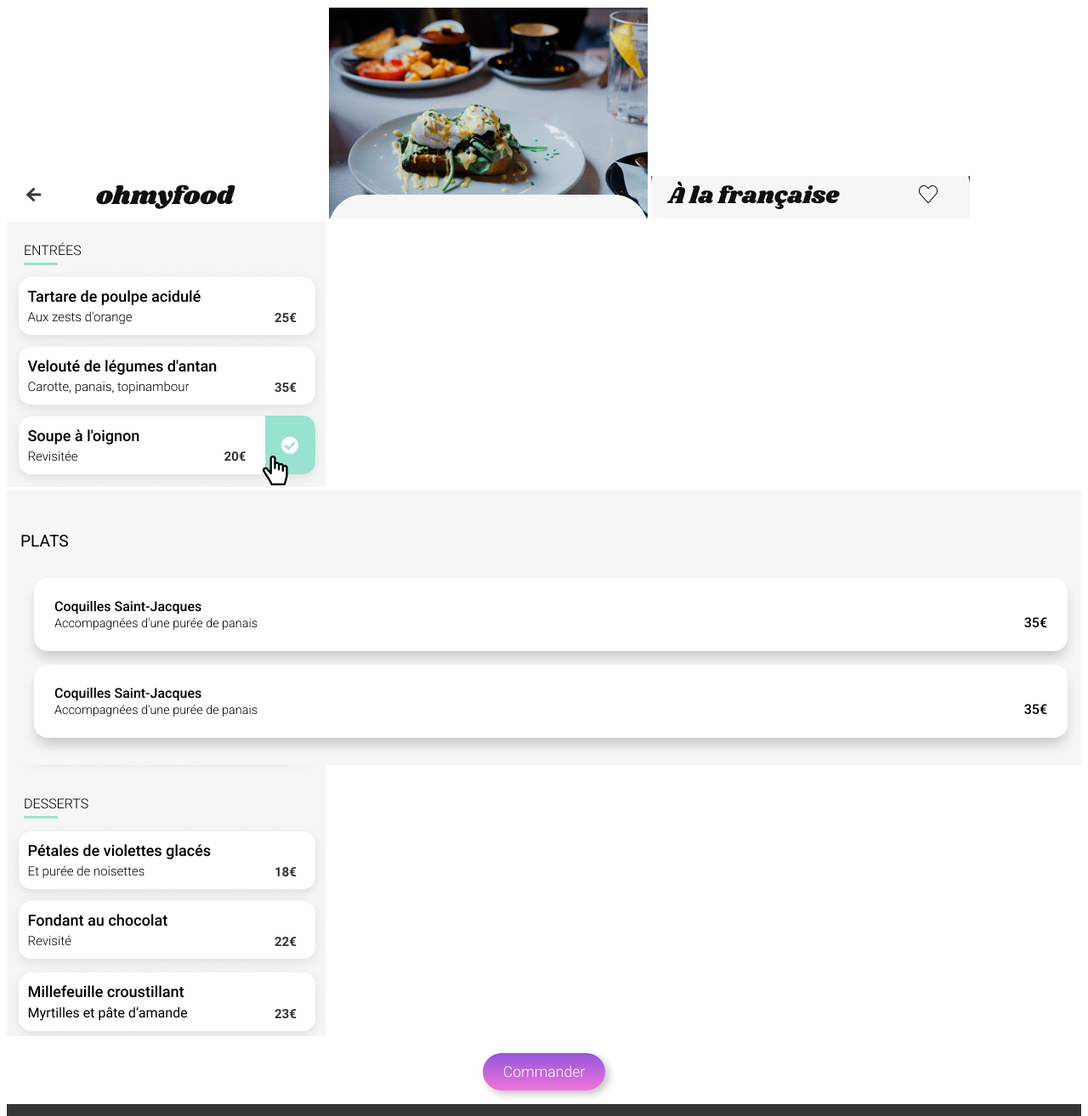
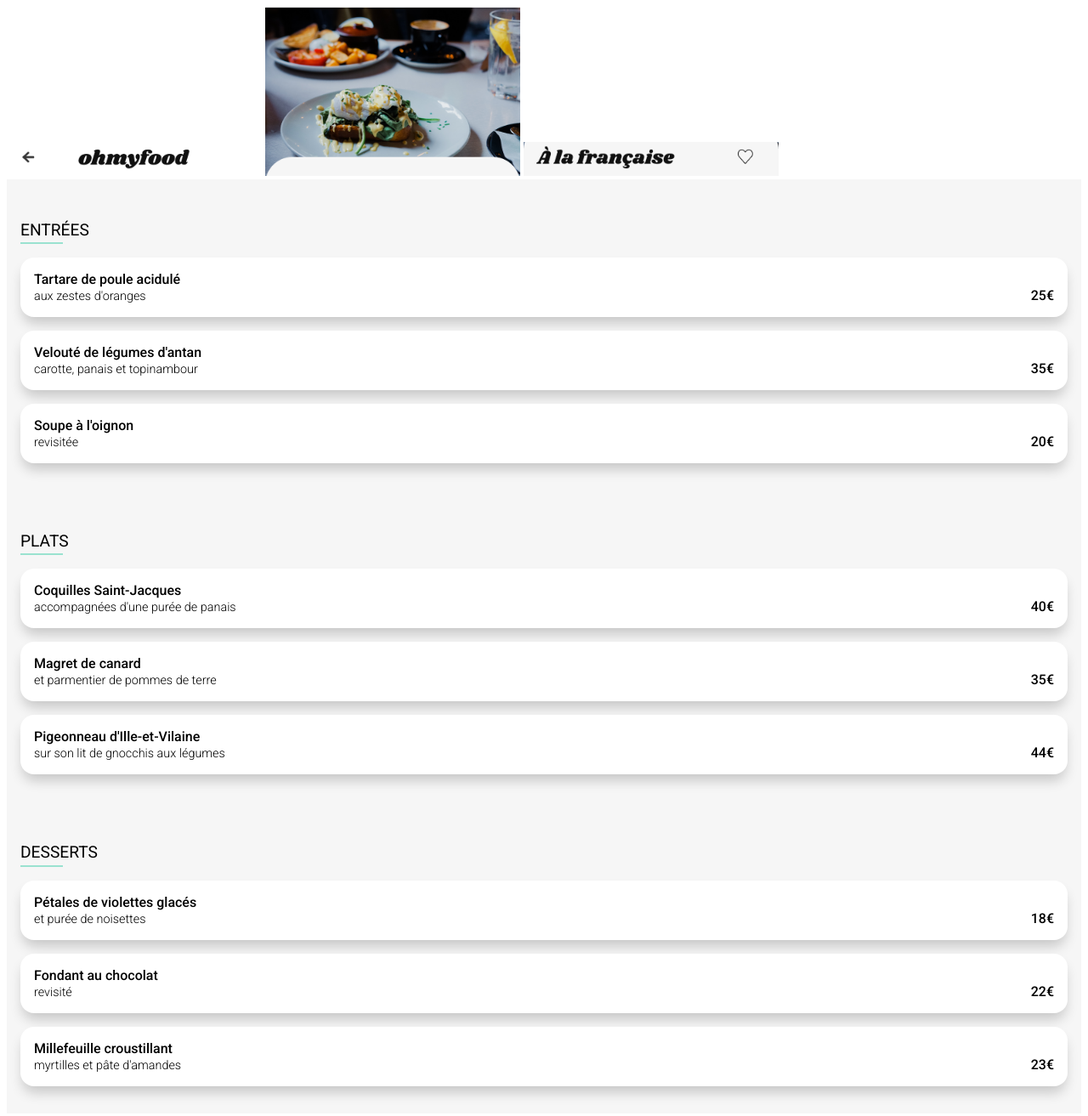
Before and after one commit to oolyster/AdelineReaux_3_27102020, a website: page restaurant-1.html in a window 1280 px wide. Shown: the top 1313 px of the page at 85% size. Drawn offline with Linux system fonts and the light colour scheme; a web font is replaced by a local one.

Commit message:
Restaurant v2

```diff
--- a/restaurant-1.html
+++ b/restaurant-1.html
@@ -9,25 +9,66 @@
     <meta name="description" content="Ohmyfood">
 </head>
 <body>
-<a href="index.html"><img src="maquette/menu-restaurant_3-0-0.png" alt="maquette"/></a>
-<img src="maquette/menu-restaurant_3-1-0.png" alt="maquette"/>
-<img src="maquette/menu-restaurant_3-1-1.png" alt="maquette"/>
-<img src="maquette/menu-restaurant_3-1-2.png" alt="maquette"/>
+<a href="index.html"><img src="maquette/menu-restaurant_3-0-0.png" alt="maquette" style="width: 300px;"/></a>
+<img src="maquette/menu-restaurant_3-1-0.png" alt="maquette" style="width: 300px;"/>
+<img src="maquette/menu-restaurant_3-1-1.png" alt="maquette" style="width: 300px;"/>
+<!--entrées-->
+<section class="plat">
+    <h2 class="plat__title">Entrées</h2>
+    <hr class="plat__hr">
+    <div class="plat__elements">
+        <div class="plat__element">
+            <span class="plat__nom">Tartare de poule acidulé</span><br/>
+            <span class="plat__description">aux zestes d'oranges</span><span class="plat__prix">25€</span>
+        </div>
+        <div class="plat__element">
+            <span class="plat__nom">Velouté de légumes d'antan</span><br/>
+            <span class="plat__description">carotte, panais et topinambour</span><span class="plat__prix">35€</span>
+        </div>
+        <div class="plat__element">
+            <span class="plat__nom">Soupe à l'oignon</span><br/>
+            <span class="plat__description">revisitée</span><span class="plat__prix">20€</span>
+        </div>
+    </div>
+</section>
 <!--plats-->
 <section class="plat">
     <h2 class="plat__title">Plats</h2>
+    <hr class="plat__hr">
     <div class="plat__elements">
         <div class="plat__element">
             <span class="plat__nom">Coquilles Saint-Jacques</span><br/>
-            <span class="plat__description">Accompagnées d'une purée de panais</span><span class="plat__prix">35€</span>
+            <span class="plat__description">accompagnées d'une purée de panais</span><span class="plat__prix">40€</span>
         </div>
         <div class="plat__element">
-            <span class="plat__nom">Coquilles Saint-Jacques</span><br/>
-            <span class="plat__description">Accompagnées d'une purée de panais</span><span class="plat__prix">35€</span>
+            <span class="plat__nom">Magret de canard</span><br/>
+            <span class="plat__description">et parmentier de pommes de terre</span><span class="plat__prix">35€</span>
+        </div>
+        <div class="plat__element">
+            <span class="plat__nom">Pigeonneau d'Ille-et-Vilaine</span><br/>
+            <span class="plat__description">sur son lit de gnocchis aux légumes</span><span class="plat__prix">44€</span>
         </div>
     </div>
 </section>
-<img src="maquette/menu-restaurant_3-1-4.png" alt="maquette"/>
+<!--desserts-->
+<section class="plat">
+    <h2 class="plat__title">Desserts</h2>
+    <hr class="plat__hr">
+    <div class="plat__elements">
+        <div class="plat__element">
+            <span class="plat__nom">Pétales de violettes glacés</span><br/>
+            <span class="plat__description">et purée de noisettes</span><span class="plat__prix">18€</span>
+        </div>
+        <div class="plat__element">
+            <span class="plat__nom">Fondant au chocolat</span><br/>
+            <span class="plat__description">revisité</span><span class="plat__prix">22€</span>
+        </div>
+        <div class="plat__element">
+            <span class="plat__nom">Millefeuille croustillant</span><br/>
+            <span class="plat__description">myrtilles et pâte d'amandes</span><span class="plat__prix">23€</span>
+        </div>
+    </div>
+</section>
 <section class="explore">
     <div class="gradient-box">
         <a class="gradient-btn">Commander</a>
--- a/sass/pages/common.scss
+++ b/sass/pages/common.scss
@@ -1,7 +1,6 @@
 body {
   color:$background-color;
   font-family: $police;
-  color:$text-color-1;
 }
 
 p, a{
@@ -32,6 +31,7 @@ h2{
   font-size: 1.2rem;
   color:$text-color-1;
   text-transform: uppercase;
+  margin-block-end: 0.2rem;
 }
 
 .logo {
--- a/sass/pages/resto.scss
+++ b/sass/pages/resto.scss
@@ -1,19 +1,28 @@
 .plat {
   padding: 2rem 1rem;
+  margin: 0;
   display: block;
   background-color: $background-fade;
+
+  &__hr {
+    border: 1px solid $accent-color;
+    max-width: 3rem;
+    margin:0;
+    line-height: 0;
+  }
 
   &__elements {
     display: flex;
     flex-direction: column;
+    padding: 0;
   }
 
   &__element {
     background-color: $background-color;
     border-radius: 1rem;
     position: relative;
-    margin: 1rem 0 0 1rem;
-    padding: 1.5rem;
+    margin: 1rem 0 0 0;
+    padding: 1rem;
     box-shadow: 0 10px 15px -3px rgba(0, 0, 0, 0.20);
     font-family: $police;
     font-size: 1rem;
```
Also changed, not shown: public/css/style.css, 1 other file.
